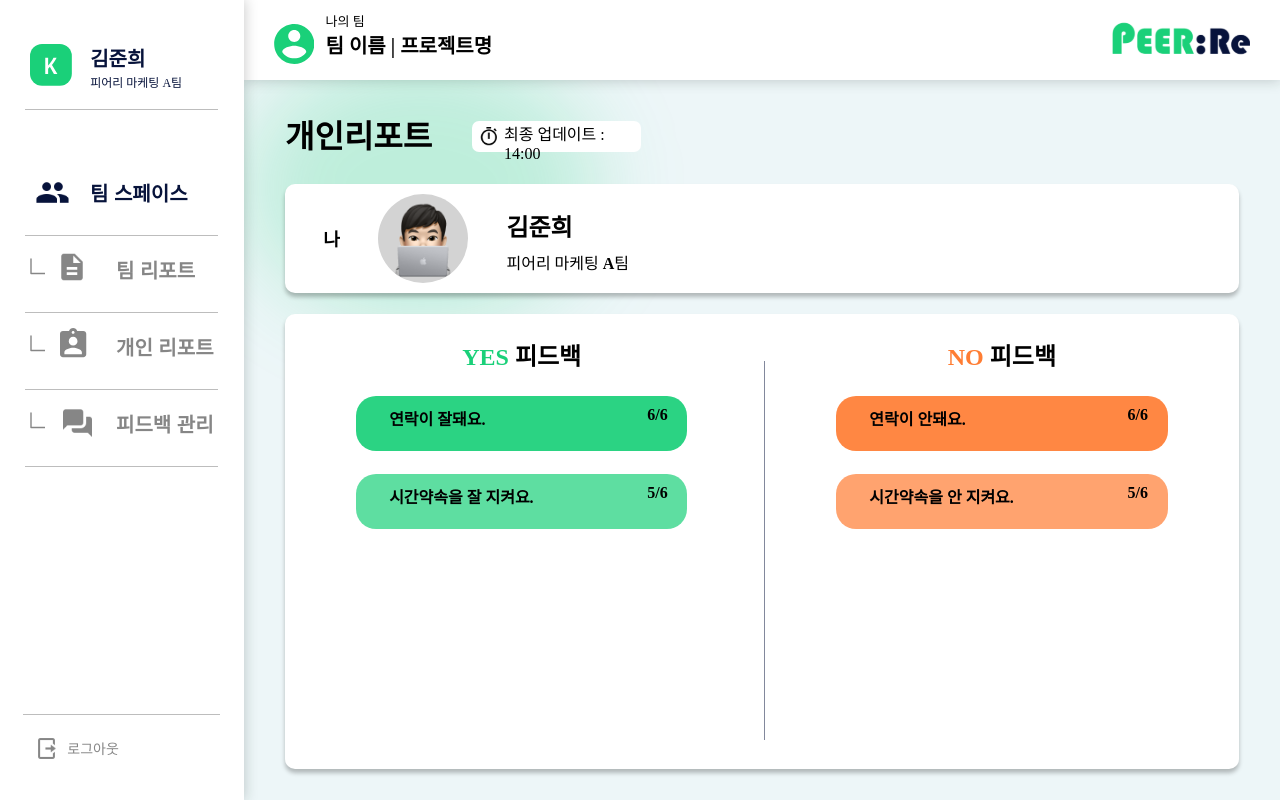
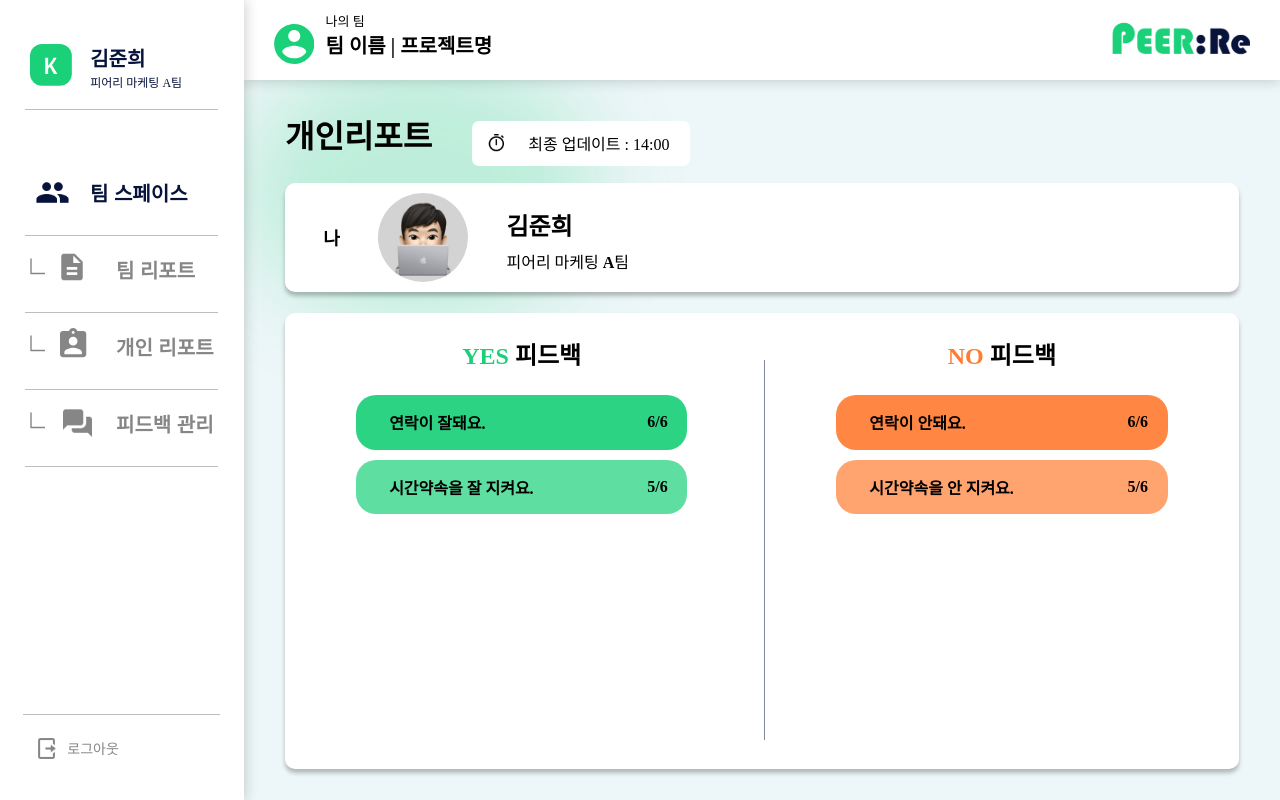
Before and after one commit to bianbbc87/PEERRE-FRONT_TEST, a React (Vite) app: page /personal-report in a window 1280 px wide. Built offline with nearby package versions, Linux system fonts and the light colour scheme.

Commit message:
STYLE: padding 수정

```diff
--- a/src/components/Evaluate/Evaluate.jsx
+++ b/src/components/Evaluate/Evaluate.jsx
@@ -10,25 +10,24 @@ const StyledReportContent = styled.div`
   width: 70%;
   border-radius: 20px;
   margin-left: 15%;
-  margin-bottom: 5%;
+  margin-bottom: 10px;
   font-weight: 700;
   ${({ backgroundColor }) =>
     backgroundColor &&
     css`
       background-color: ${backgroundColor};
     `}
+  align-items: center;
 `;
 
 const StyledReportComment = styled.div`
   width: 80%;
   text-align: left;
   margin-left: 10%;
-  margin-top: 3%;
 `;
 
 const StyledCommentRate = styled.div`
   width: 20%;
-  margin-top: 3%;
 `;
 
 // Evaluate 컴포넌트
--- a/src/styles/style.js
+++ b/src/styles/style.js
@@ -614,9 +614,11 @@ export const UpdateBox = styled.div`
   margin-left: 4%;
   border-radius: 7px;
   background: #fff;
-  width: 17%;
   height: 60%;
   margin-top: 1%;
+  padding: 7px;
+
+  white-space: nowrap;
 `;
 export const UpdateImg = styled.img`
   margin: auto 0 auto 3%;
@@ -626,7 +628,7 @@ export const UpdateImg = styled.img`
 export const UpdateTime = styled.div`
   font-size: medium;
   font-weight: 548;
-  margin: auto 2%;
+  margin: auto 20px;
 `;
 
 export const ProfImg = styled.img`
```
